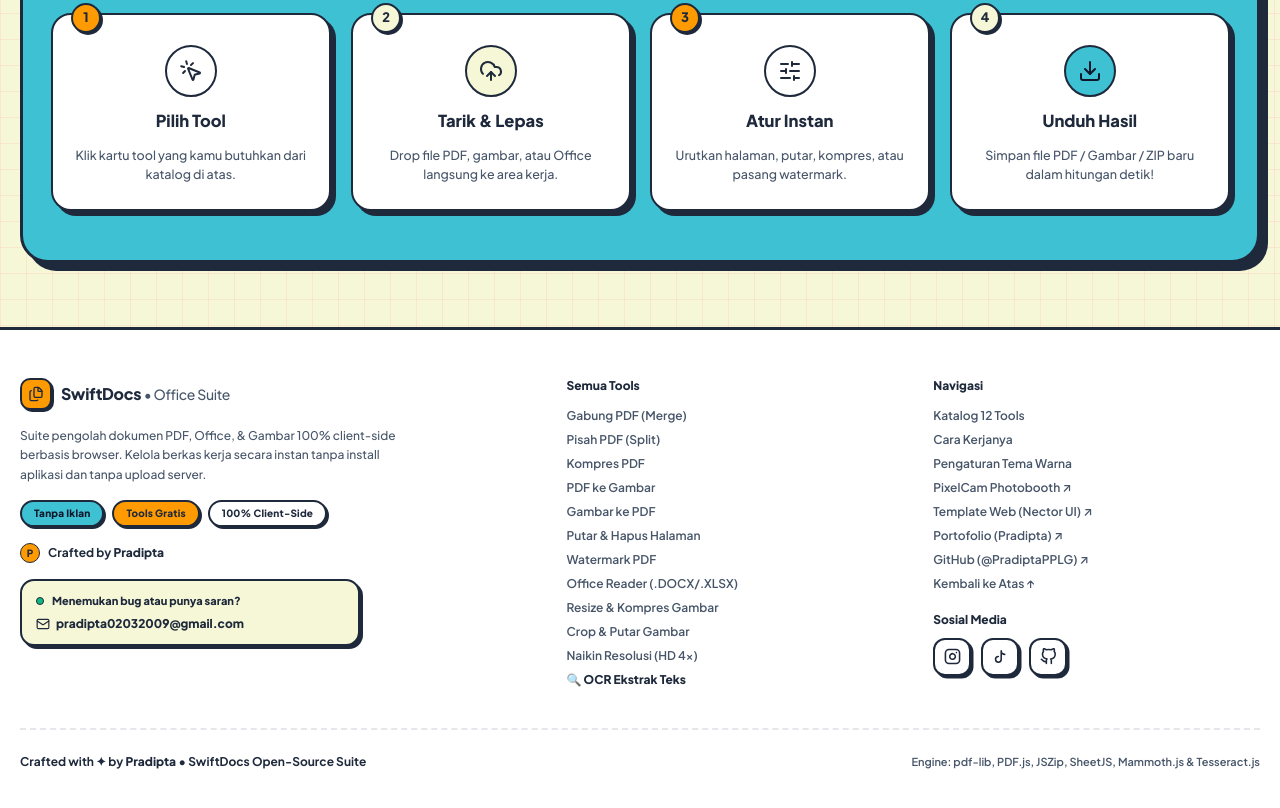
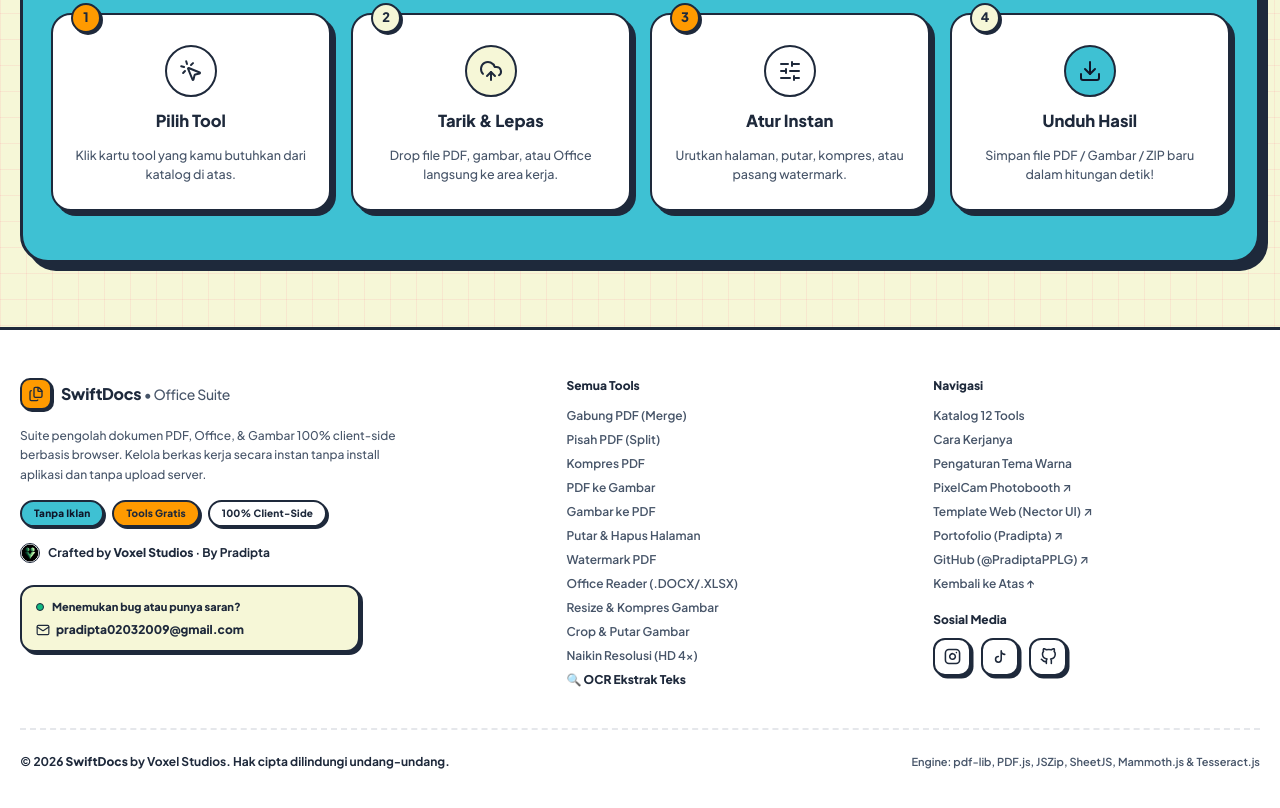
Before and after one commit to PradiptaPPLG/swiftdocs, a plain HTML site: page index.html in a window 1280 px wide. Shown: the part 2171-2979 px from the top of the page. Drawn offline with nearby package versions, Linux system fonts and the light colour scheme.

Commit message:
feat: update branding to Voxel Studios with logo and copyright info

```diff
--- a/index.html
+++ b/index.html
@@ -762,8 +762,8 @@
                     </div>
 
                     <div class="inline-flex items-center gap-2 text-xs font-bold text-ink">
-                        <span class="w-5 h-5 rounded-full bg-mangaYellow border border-ink inline-flex items-center justify-center text-[10px] font-black text-onAccent">P</span>
-                        <span>Crafted by <strong>Pradipta</strong></span>
+                        <img src="voxel-studios.png" alt="Voxel Studios Logo" class="w-5 h-5 rounded-full border border-ink object-cover" />
+                        <span>Crafted by <strong>Voxel Studios</strong> · By Pradipta</span>
                     </div>
 
                     <div class="footer-feedback-card">
@@ -840,7 +840,7 @@
             <!-- Bottom Bar -->
             <div class="pt-6 flex flex-col sm:flex-row items-center justify-between gap-3 text-xs">
                 <div class="font-bold text-ink">
-                    Crafted with ✦ by <strong>Pradipta</strong> • SwiftDocs Open-Source Suite
+                    © 2026 <strong>SwiftDocs</strong> by Voxel Studios. Hak cipta dilindungi undang-undang.
                 </div>
                 <div class="text-[11px] font-semibold text-muted text-center sm:text-right">
                     Engine: pdf-lib, PDF.js, JSZip, SheetJS, Mammoth.js &amp; Tesseract.js
```
Also changed, not shown: voxel-studios.png (added).
